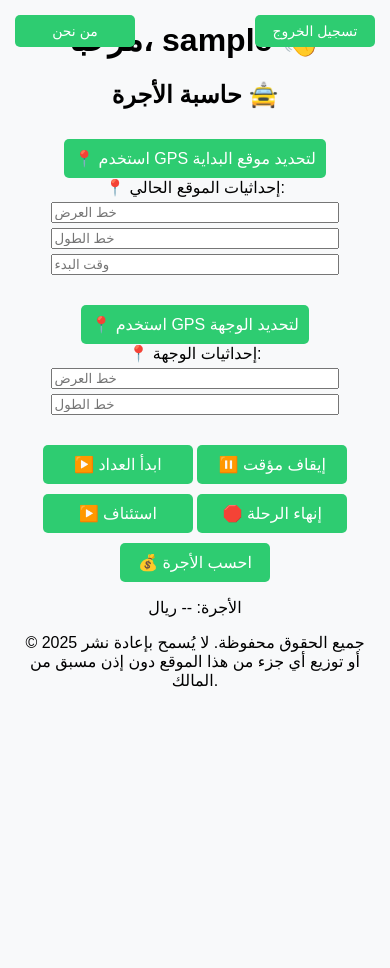
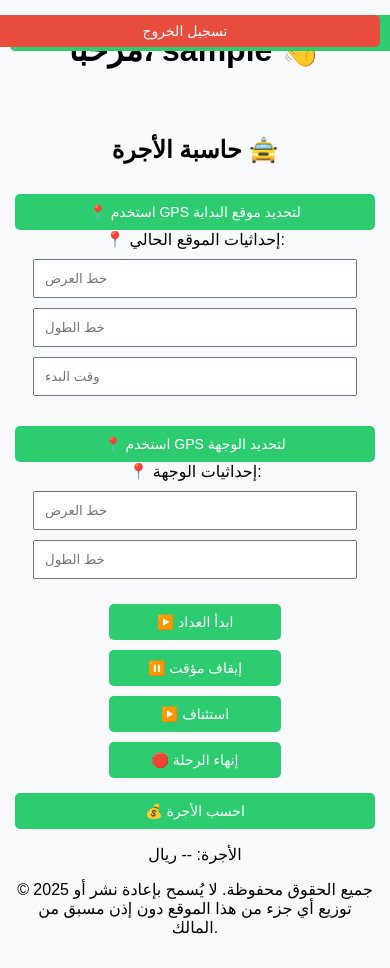
Before and after one commit to Samer7667/FAYZO, a Flask app: page /home in a window 390 px wide. Before the commit the page ends 687 px from the top, so only its background shows below. Run offline with Flask 3, Linux system fonts and the light colour scheme; the visitor is signed in with stand-in values (Sample User, id 1).

Commit message:
إصلاح مشكلة نهاية السطر في styles.css

```diff
--- a/static/styles.css
+++ b/static/styles.css
@@ -65,44 +65,40 @@
     right: 10px;
     width: auto;
     min-width: 100px;
+    border-radius: 5px;
 }
 
 .logout-button:hover {
     background-color: #c0392b;
 }
 
+/* إخفاء اللوقو في الصفحة الرئيسية وإظهاره فقط في صفحة "من نحن" */
 .logo {
     width: 80px;
     height: auto;
-    display: block;
-    margin: 0 auto;
-}
-.about-button, .logout-button {
-    background-color: #2ecc71;
-    color: white;
-    font-size: 14px;
-    cursor: pointer;
-    padding: 8px;
-    width: auto;
-    min-width: 120px;
-    border: none;
-    border-radius: 5px;
-    margin: 5px;
-    transition: background 0.3s ease;
+    display: none; /* إخفاء الصورة في الصفحة الرئيسية */
+    margin: 10px auto;
 }
 
-.about-button:hover, .logout-button:hover {
+.about-page .logo {
+    display: block; /* إظهار الصورة فقط في صفحة "من نحن" */
+}
+
+/* تنسيق زر "من نحن" وجعله في الزاوية اليسرى العلوية */
+.about-button {
+    position: absolute;
+    top: 10px;
+    left: 10px;
+    background-color: #2ecc71;
+    padding: 10px 15px;
+    border-radius: 5px;
+}
+
+.about-button:hover {
     background-color: #27ae60;
 }
 
-.logo {
-    width: 80px;
-    height: auto;
-    display: block;
-    margin: 10px auto;
-}
-
-/* جعل الأزرار والمربعات متوافقة مع جميع الأجهزة */
+/* جعل الأزرار والمحتوى متجاوب مع جميع الأجهزة */
 .container {
     max-width: 90%;
     margin: auto;
@@ -113,7 +109,7 @@
     min-width: 150px;
 }
 
-/* تنسيق الحقول لتكون تحت بعضها */
+/* ترتيب الحقول لتكون تحت بعضها */
 .input-group {
     display: flex;
     flex-direction: column;
@@ -127,3 +123,104 @@
     max-width: 300px;
     margin-bottom: 5px;
 }
+
+/* تحسين تنسيق العنوان والأزرار في الهيدر */
+header {
+    display: flex;
+    justify-content: space-between;
+    align-items: center;
+    padding: 10px;
+    flex-wrap: wrap;
+    position: relative;
+}
+
+button {
+    font-size: 16px;
+    padding: 12px;
+    width: auto;
+    min-width: 120px;
+}
+
+/* دعم العرض على الشاشات الصغيرة */
+@media (max-width: 600px) {
+    button {
+        font-size: 14px;
+        padding: 10px;
+        width: 100%;
+    }
+
+    .about-button,
+    .logout-button {
+        position: static;
+        display: block;
+        width: 100%;
+        margin: 5px auto;
+    }
+}
+
+.container {
+    max-width: 600px;
+    margin: 0 auto;
+    padding: 15px;
+}
+
+.input-group {
+    display: flex;
+    flex-direction: column;
+    align-items: center;
+    width: 100%;
+}
+
+.input-group input {
+    width: 90%;
+    padding: 10px;
+    margin: 5px 0;
+}
+
+/* ترتيب الأزرار بشكل متجاوب */
+@media (max-width: 768px) {
+    header {
+        flex-direction: column;
+        align-items: center;
+    }
+
+    .input-group input {
+        width: 100%;
+    }
+
+    .timer-controls {
+        display: flex;
+        flex-wrap: wrap;
+        justify-content: center;
+    }
+
+    .timer-controls button {
+        width: 48%;
+        margin: 5px;
+    }
+}
+header {
+    display: flex;
+    justify-content: center; /* لجعل المحتوى في المنتصف */
+    align-items: center;
+    padding: 10px;
+    flex-wrap: wrap;
+    position: relative;
+}
+
+.header-content {
+    flex-grow: 1; /* يجعل النص يتمدد ليبقى في المنتصف */
+    text-align: center;
+}
+
+.about-button {
+    position: absolute;
+    top: 10px;
+    left: 10px;
+}
+
+.logout-button {
+    position: absolute;
+    top: 10px;
+    right: 10px;
+}
--- a/templates/index.html
+++ b/templates/index.html
@@ -8,12 +8,11 @@
 </head>
 <body>
     <header>
-        {% if request.path == '/about' %}
-        <img src="{{ url_for('static', filename='images/logo.jpg') }}" alt="شعار التطبيق" class="logo">
-    {% endif %}
+        <button onclick="window.location.href='/about'" class="about-button">من نحن</button>
+        <div class="header-content">
             <h1>مرحبًا، {{ username }} 👋</h1>
-            <button onclick="window.location.href='/about'" class="about-button" style="position: absolute; left: 10px; top: 10px;">من نحن</button>
-            <button onclick="window.location.href='/logout'" class="logout-button">تسجيل الخروج</button>
+        </div>
+        <button onclick="window.location.href='/logout'" class="logout-button">تسجيل الخروج</button>
     </header>
     <main class="container">
         <h2>حاسبة الأجرة 🚖</h2>
```
